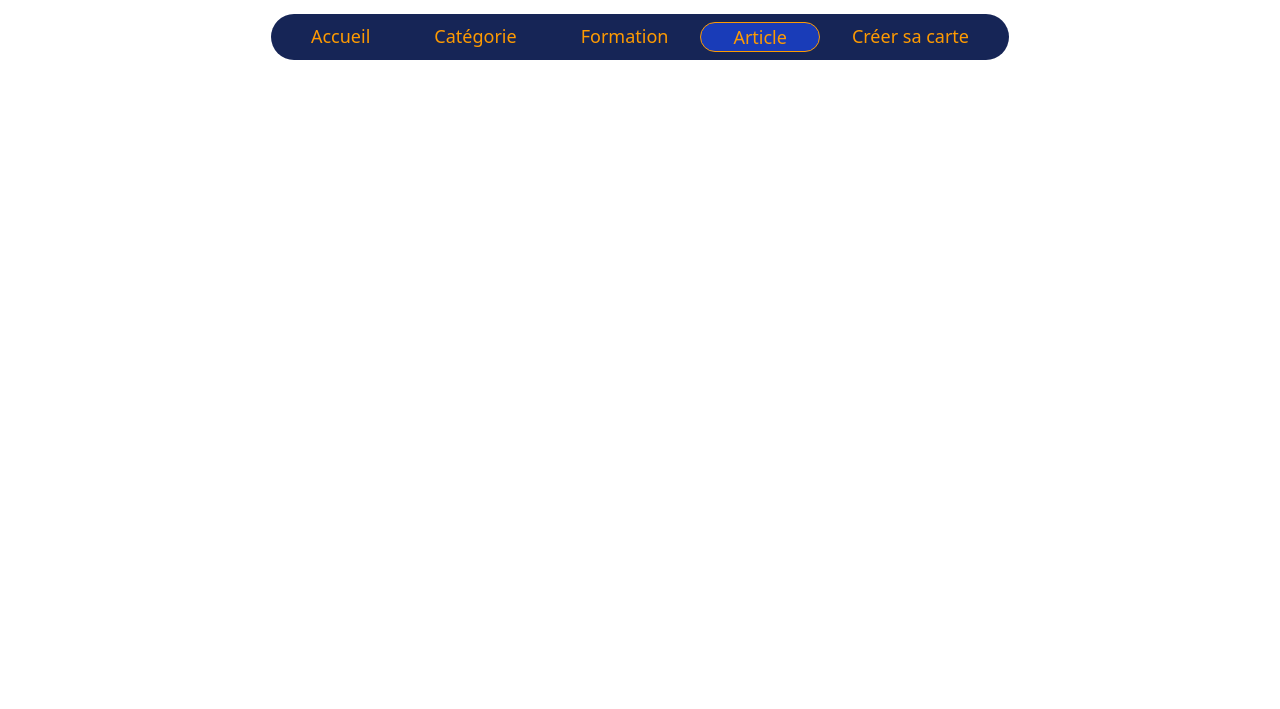
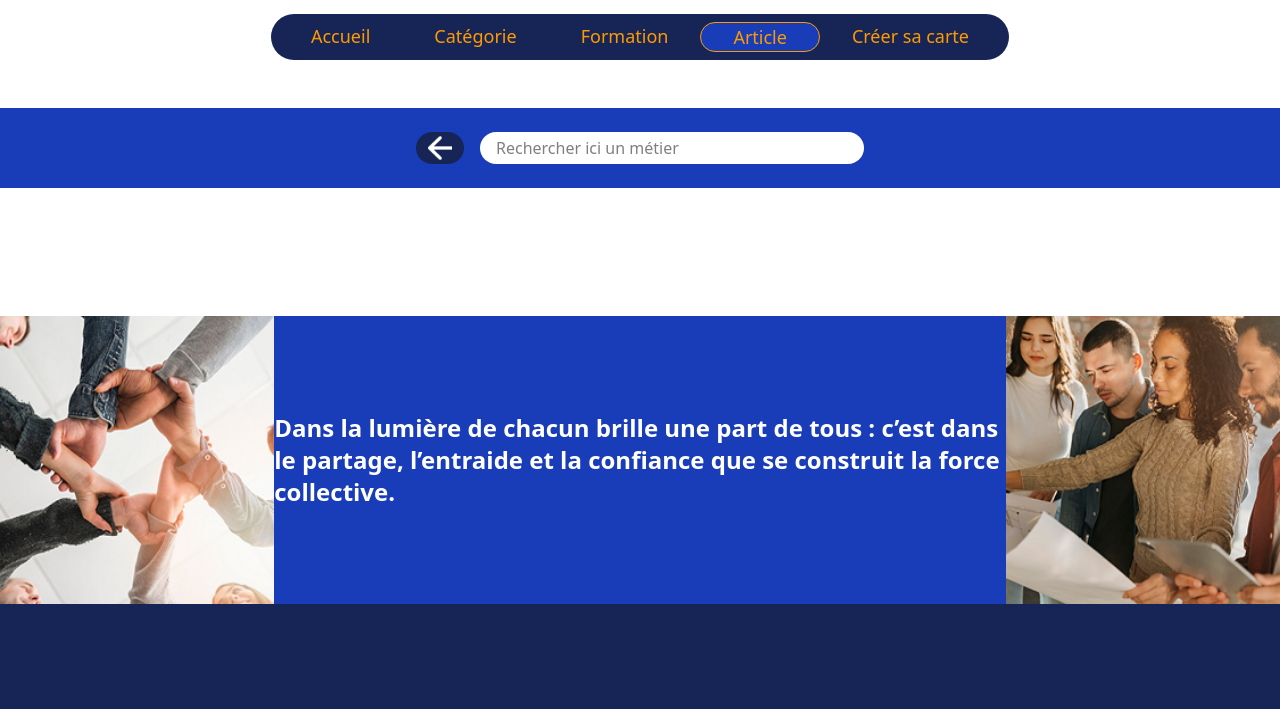
Before and after one commit to BhVhL/wikititrepro, a website: page article.html in a window 1280 px wide. Shown: the part 78-787 px from the top of the page. Drawn offline with Linux system fonts and the light colour scheme; files whose address does not match are found by name.

Commit message:
ajout des modifications générales

```diff
--- a/article.html
+++ b/article.html
@@ -11,12 +11,33 @@
         <mon-header></mon-header>
     </header>
 
+    <main>
+
+        <section class="mt-12">
+            <div class="bg-blue-800 py-6">
+                <div class="flex flex-row justify-center gap-4">
+                    <button class="bg-blue-950 rounded-2xl w-12 h-8 flex justify-center items-center">
+                        <a href="categorie.html">
+                            <img class="h-6 w-auto" src="src/assets/utilitaire/Arrow 1.png" alt="">
+                        </a>
+                    </button>
+                    <form class="bg-white w-96 rounded-2xl h-8" action="" method="get">
+                        <input type="text" placeholder="Rechercher ici un métier" class="p-1 px-4 w-96">
+                    </form>
+                </div>
+            </div>
+        </section>
+
+    </main>
 
 
 
 
 
+
+    <footer>
+        <mon-footer></mon-footer>
+    </footer>
         <script src="index.js"></script>
-
 </body>
 </html>
```
Also changed, not shown: src/assets/utilitaire/Arrow 1.png (added), src/css/output.css.
